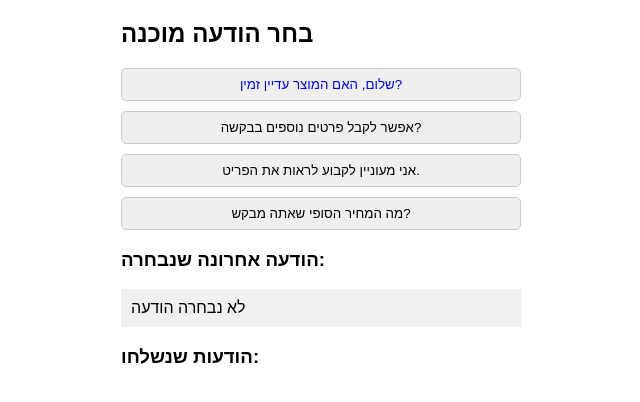
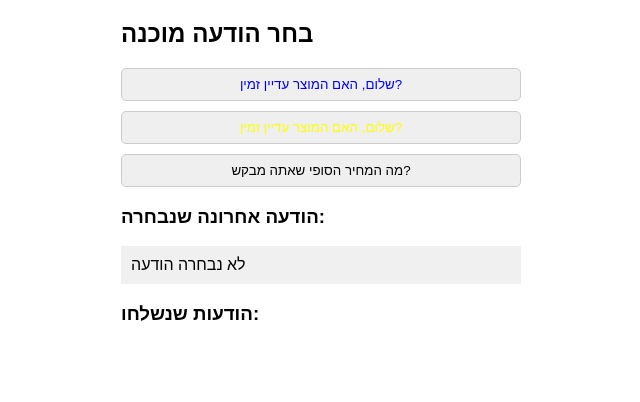
Before and after one commit to lingar-studying/react-studying-new-5784, a React (Create React App) app: page / in a window 1280 px wide. Shown: the top 402 px of the page, without its empty margins (319-959 px from the left). Built offline with nearby package versions, Linux system fonts and the light colour scheme.

Commit message:
changing color

```diff
--- a/src/input.jsx
+++ b/src/input.jsx
@@ -3,8 +3,7 @@ import React, { useState } from "react";
 function MessageTemplates() {
  const templates = [
   <span style={{ color: "blue" }}>שלום, האם המוצר עדיין זמין?</span>,
-  "אפשר לקבל פרטים נוספים בבקשה?",
-  "אני מעוניין לקבוע לראות את הפריט.",
+  <span style={{ color: "yellow" }}>שלום, האם המוצר עדיין זמין?</span>,
   "מה המחיר הסופי שאתה מבקש?"
 ];
 // בזמן הרינדור:
```
